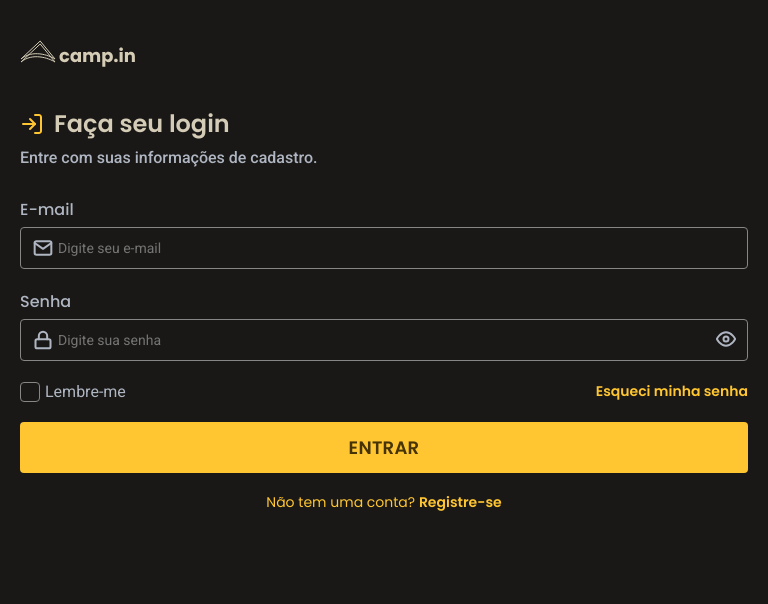
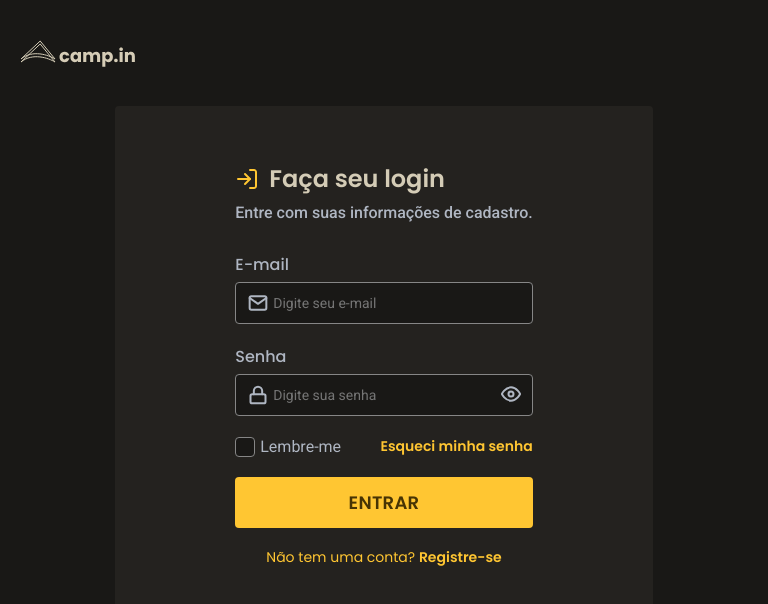
Before and after one commit to oldrado-jr/login-form, a plain HTML site: page index.html in a window 768 px wide. Drawn offline with Linux system fonts and the light colour scheme.

Commit message:
feat: add tablet layout

```diff
--- a/style.css
+++ b/style.css
@@ -168,3 +168,21 @@ a {
 .form-sign-up span {
   font-weight: 600;
 }
+
+@media (min-width: 451px) and (max-width: 900px) {
+  body {
+    display: flex;
+    flex-direction: column;
+    align-items: center;
+  }
+
+  header {
+    align-self: flex-start;
+  }
+
+  .form-container {
+    border-radius: 4px;
+    background: var(--form-background);
+    padding: 55px 120px;
+  }
+}
```
